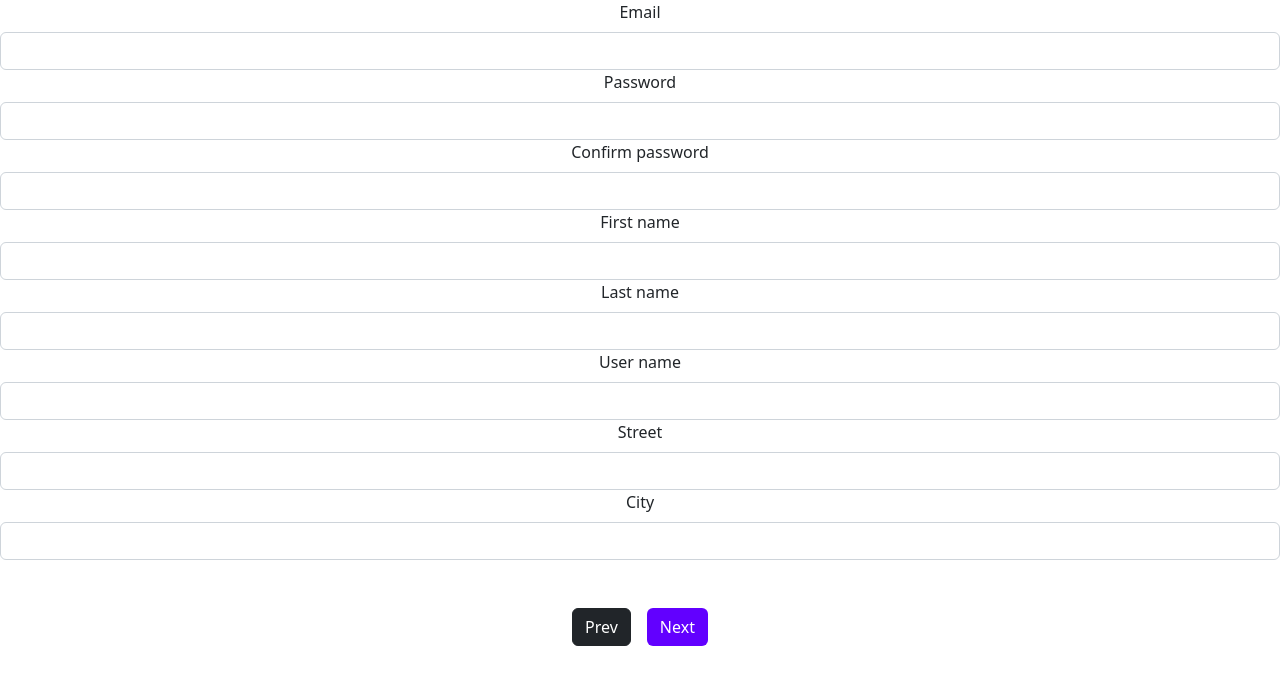
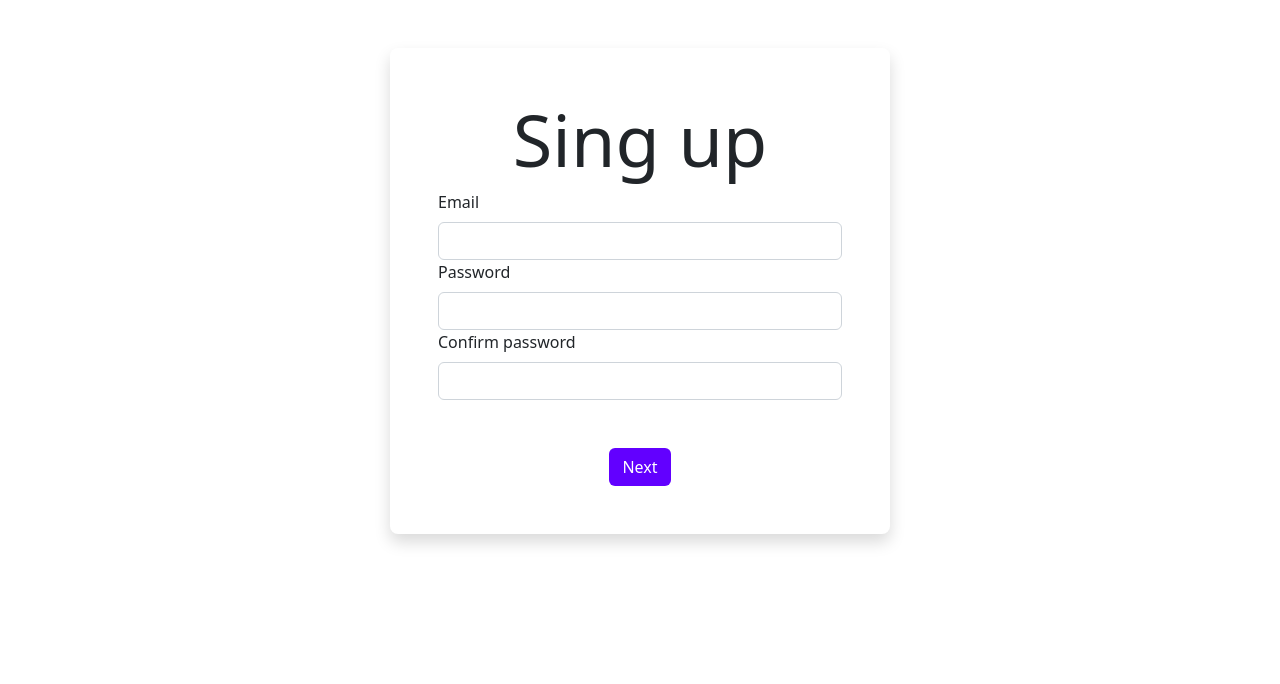
Before and after one commit to Texterly/Multi-step-form, a React (Create React App) app: page / in a window 1280 px wide. Shown: the top 684 px of the page. Built offline with nearby package versions, Linux system fonts and the light colour scheme.

Commit message:
add Welcome page and modified Form

```diff
--- a/src/components/Form.jsx
+++ b/src/components/Form.jsx
@@ -1,34 +1,66 @@
-import React from 'react';
+import React, { useState } from 'react';
 import SingUp from '../pages/SingUp';
 import PersonalInfo from '../pages/PersonalInfo';
 import Adress from '../pages/Adress';
 import Button from './Button';
+import Welcome from '../pages/Welcome';
 
 function Form() {
+  const [page, setPage] = useState(0);
+  const FormTitle = ['Sing up', 'Personal Info', 'Address', 'Done'];
+  // const PageDisplay = () => {
+  //   if (page === 0) {
+  //     return <SingUp />;
+  //   } else if (page === 1){
+  //     return <PersonalInfo />;
+  //   } else if (page === 2) {
+  //     return <Adress />;
+  //   }
+  //   return 'Page';
+  // };
+
+  const PageDisplay = () => {
+    if (page === 0) {
+      return <SingUp />;
+    } else if (page === 1) {
+      return <PersonalInfo />;
+    } else if (page === 2) {
+      return <Adress />;
+    } else {
+      return <Welcome />;
+    }
+    // return 'Page';
+  };
   return (
-    <>
+    <main
+      className="container shadow p-5 mt-5 rounded-3"
+      style={{ maxWidth: 500 }}
+    >
       <form className="form-container">
-        <SingUp />
-        <PersonalInfo />
-        <Adress />
+        <h1 className="display-2">{FormTitle[page]}</h1>
+        <div className="text-start">{PageDisplay()}</div>
         <div className="mt-5">
+          {page !== 0 ? (
             <Button
               text="Prev"
               color="dark me-3"
               onClick={(e) => {
                 e.preventDefault();
+                setPage((currPage) => currPage - 1);
               }}
             />
+          ) : null}
           <Button
             text="Next"
             color="purple"
             onClick={(e) => {
               e.preventDefault();
+              setPage((currPage) => currPage + 1);
             }}
           />
         </div>
       </form>
-    </>
+    </main>
   );
 }
 
--- /dev/null
+++ b/src/pages/Welcome.jsx
@@ -0,0 +1,28 @@
+import React from 'react';
+
+function Welcome() {
+  return (
+    <>
+      <h4 className="text-center mt-2">
+        Registration was succesful for...
+      </h4>
+      <div className="card mt-4">
+        <h6 className="card-header bg-dark text-white">Full Name</h6>
+        <div className="card-body">
+          <ul className="list-group list-group-flush">
+            <li className="list-group-item">
+              Username:
+              <span className="h6 text-success"></span>
+            </li>
+            <li className="list-group-item">
+              Email:
+              <span className="h6 text-success"></span>
+            </li>
+          </ul>
+        </div>
+      </div>
+    </>
+  );
+}
+
+export default Welcome;
```
Also changed, not shown: 1 other file (tests, documents, lock files or other folders). Lines whose indentation alone changed are shown as unchanged.
